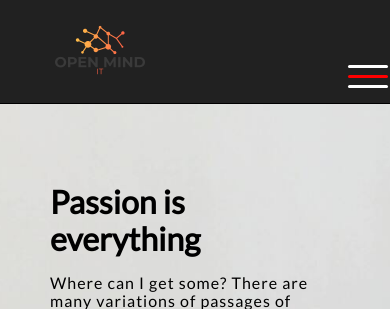
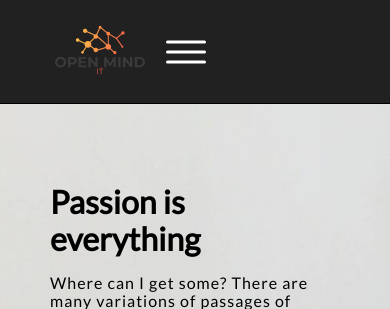
Before and after one commit to KamilRozanski/open-mind-it, a PHP site: page / in a window 390 px wide. Shown: the top 309 px of the page. Run offline with PHP 8.4, Linux system fonts and the light colour scheme.

Commit message:
hamburger menu animation works

```diff
--- a/index.html
+++ b/index.html
@@ -24,11 +24,11 @@
 <body>
     <header>
         <nav class="nav">
-            <div class="nav__menu__hamburger">
-                <div class="nav__menu__hamburger__inner">
-                    <div></div>
+            <button class="nav__menu__hamburger">
+                <div class="nav__menu__hamburger__box">
+                    <div class="nav__menu__hamburger__inner"></div>
                 </div>
-            </div>
+            </button>
             <section class="nav__logo">
                 <a href="https://kamilrozanski.github.io/open-mind-it/"><img class="nav__logo__image"
                         src="assets/open-mind-lit-logo.png" alt="logo"></a>
--- a/main.css
+++ b/main.css
@@ -6,6 +6,8 @@ body {
 /*nav*/
 .nav {
 	display: flex;
+    justify-content: row;
+    order: ;
 	border-bottom: 1px solid;
 	background-color: rgba(0, 0, 0, 0.872);
 }
--- a/main.js
+++ b/main.js
@@ -1,6 +1,7 @@
-// const hamburgerMenu = document.querySelector(".nav__menu__hamburger__inner")
+const hamburgerMenu = document.querySelector(".nav__menu__hamburger")
 
-// hamburgerMenu.addEventListener("click", function () {
-//     hamburgerMenu.classList.toggle("nav__menu__hamburger--active")
-//     console.log("click")
-// })
+hamburgerMenu.addEventListener("click", function () {
+    hamburgerMenu.classList.toggle("hamburger--active")
+
+    console.log("click")
+})
--- a/mobile.css
+++ b/mobile.css
@@ -1,35 +1,58 @@
 .nav__menu__hamburger {
-	position: absolute;
-	top: 5vh;
-	left: 85vw;
-	margin: 1em;
-	width: 40px;
+	display: inline-block;
+	order: 1;
+	cursor: pointer;
+	background-color: transparent;
+	border: none;
+	margin: 0 10px;
 }
 
-.nav__menu__hamburger::after,
-.nav__menu__hamburger::before,
+.nav__menu__hamburger__box {
+	position: relative;
+	width: 40px;
+	height: 24px;
+	transition: all .2s ease-in-out;
+	/* background-color: #fff; */
+}
 .nav__menu__hamburger__inner {
-	content: "";
-	display: block;
+	position: absolute;
+	width: 100%;
 	height: 3px;
 	background-color: #fff;
-	margin: 7px 0;
+	left: 0;
+	top: 50%;
+	transform: translateY(-50%);
 	border-radius: 5px;
-	transition: all .2s ease-in-out;
+	transition: background-color .3s .05s ease-in-out;
 }
-.nav__menu__hamburger__inner {
-	background-color: red;
+.nav__menu__hamburger__inner::before,
+.nav__menu__hamburger__inner::after {
+	content: "";
+	position: absolute;
+	width: 100%;
+	height: 3px;
+	background-color: #fff;
+	left: 0;
+	border-radius: 5px;
+	transition: transform .3s .1s ease-in-out;
+}
+.nav__menu__hamburger__inner::before {
+	top: 10px;
+}
+.nav__menu__hamburger__inner::after {
+	top: -10px;
+}
+.hamburger--active .nav__menu__hamburger__inner {
+	/* transform: scale(0); */
+	/* transition: background-color .3s .05s ease-in-out; */
+	background-color: transparent;
+}
+.hamburger--active .nav__menu__hamburger__inner::before {
+	transform: translateY(-10px) rotate(145deg);
 }
 
-.nav__menu__hamburger:hover::after {
-	transform: translateY(-5px) rotate(145deg);
-}
-
-.nav__menu__hamburger:hover::before {
-	transform: translateY(15px) rotate(-145deg);
-}
-.nav__menu__hamburger:hover .nav__menu__hamburger__inner {
-	transform: scale(0);
+.hamburger--active .nav__menu__hamburger__inner::after {
+	transform: translateY(10px) rotate(-145deg);
 }
 
 @media (max-width: 639px) {
```
